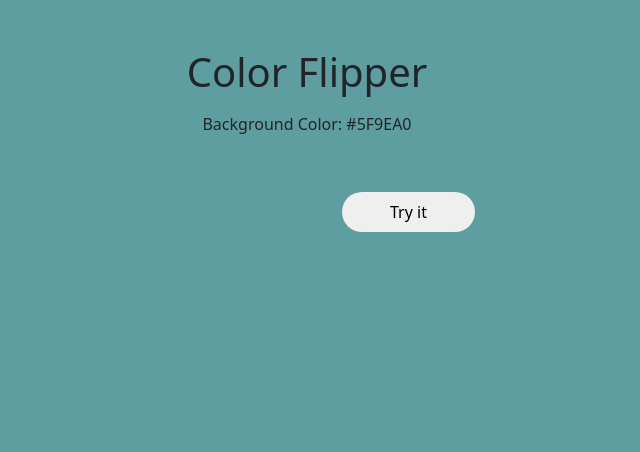
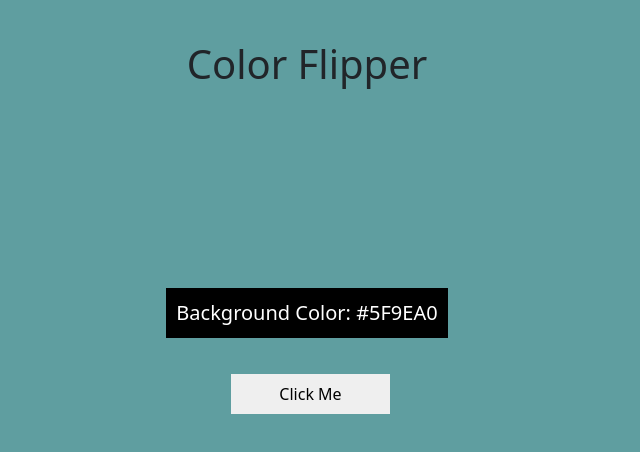
Before and after one commit to khushivijay26/Change-the-background, a plain HTML site: page index.html in a window 1280 px wide. Shown: the whole page, without its empty margins (333-973 px from the left). Drawn offline with nearby package versions, Linux system fonts and the light colour scheme.

Commit message:
position changed

```diff
--- a/index.html
+++ b/index.html
@@ -17,11 +17,11 @@
 
 <body id="myDIV">
     <div>
-    <h1 class="text-center pt-lg-5">Color Flipper</h1>
+    <h1 class="heading">Color Flipper</h1>
 
-    <p class="text-center pt-2">Background Color: #5F9EA0</p>
+    <p class="sub-heading">Background Color: #5F9EA0</p>
 
-    <button class="button-center px-5 py-2 border-0 rounded-pill" onclick="myFunction()">Try it</button>
+    <button class="button-center px-5 py-2 border-0" onclick="myFunction()">Click Me</button>
     </div>
 
     <script>
--- a/style.css
+++ b/style.css
@@ -1,8 +1,25 @@
 body {
     background-color: cadetblue;
+    display: flex;
+    justify-content: center;
+    align-items: center;
+}
+
+.heading {
+    text-align: center;
+    margin-top: 40px;
+}
+
+.sub-heading {
+    text-align: center;
+    font-size: 20px;
+    background-color: black;
+    color: white;
+    margin-top: 200px;
+    padding: 10px;
 }
 
 .button-center {
-    margin-left: 675px;
-    margin-top: 40px;
+    margin-left: 65px;
+    margin-top: 20px;
 }
```
